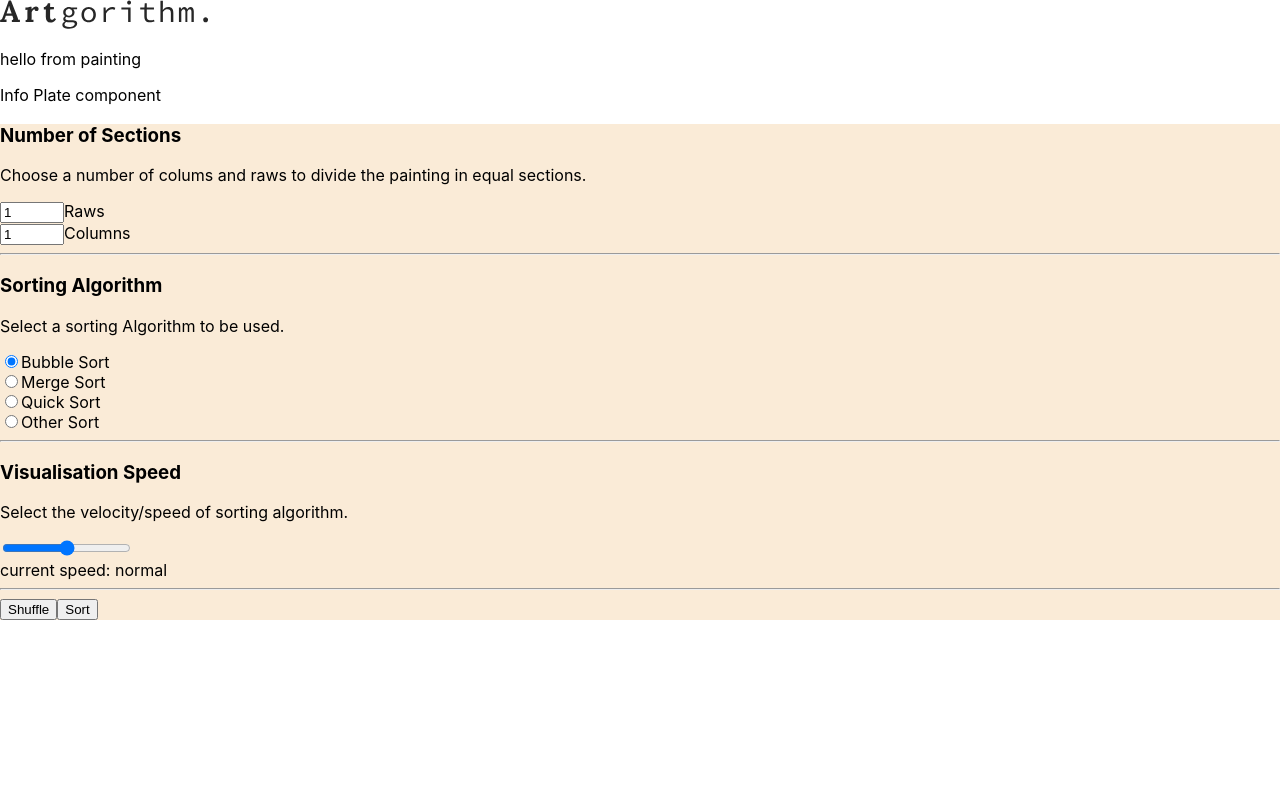
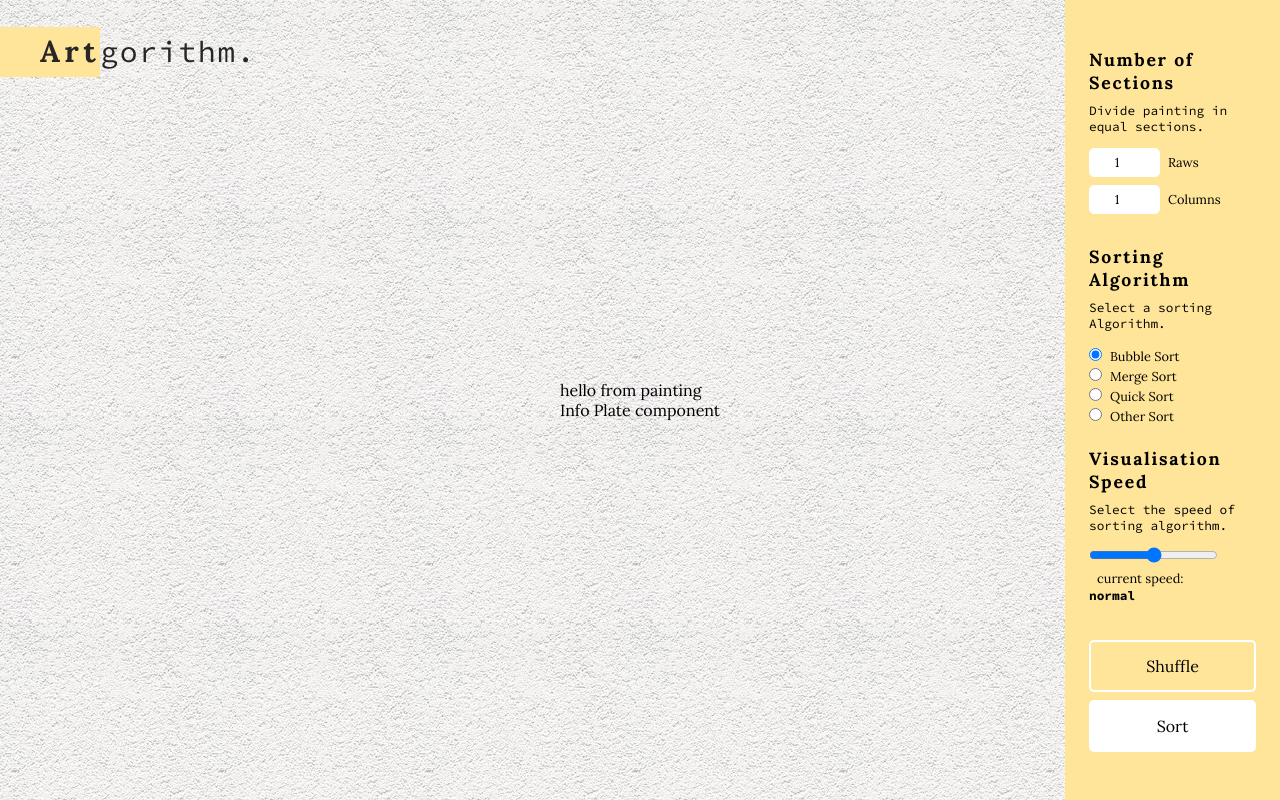
Before and after one commit to JohPik/art-algorithm-visualiser, a React (Create React App) app: page / in a window 1280 px wide. Built offline with nearby package versions, Linux system fonts and the light colour scheme.

Commit message:
Basic Main and form Styling

```diff
--- a/package.json
+++ b/package.json
@@ -6,6 +6,7 @@
     "@testing-library/jest-dom": "^4.2.4",
     "@testing-library/react": "^9.5.0",
     "@testing-library/user-event": "^7.2.1",
+    "node-sass": "^4.14.1",
     "react": "^16.13.1",
     "react-dom": "^16.13.1",
     "react-scripts": "3.4.1"
--- a/public/index.html
+++ b/public/index.html
@@ -10,6 +10,7 @@
       content="Web site created using create-react-app"
     />
     <title>Art-Algorithm-Visualiser</title>
+    <link href="https://fonts.googleapis.com/css2?family=Lora:wght@400;600;700&family=Source+Code+Pro:wght@300;400;700&display=swap" rel="stylesheet">
   </head>
   <body>
     <noscript>You need to enable JavaScript to run this app.</noscript>
--- a/src/App.js
+++ b/src/App.js
@@ -8,8 +8,8 @@ import Form from './components/Form'
 export default function App() {
   return (
     <>
-    <img src="/imgs/logo-artgorithm.svg" alt="Artgorithm logo"/>
-      <div className="main-wrapper">
+      <Header />
+      <div className="main">
         <Wall/>
         <Form/>
       </div>
--- a/src/components/Form.js
+++ b/src/components/Form.js
@@ -6,12 +6,13 @@ export default function Form() {
 
         const {raws, columns, algorithm, speed, disable, handleChange, handleSubmit}  = values;
         const speedVariant = ["very slow", "slow", "normal", "fast", "very fast"]
+        console.log("raws", raws);
 
         return (
             <form onSubmit={handleSubmit}>
                     <div className="form-section">
                         <h3>Number of Sections</h3>
-                        <p>Choose a number of colums and raws to divide the painting in equal sections.</p>
+                        <p>Divide painting in equal sections.</p>
                         <input type="number"  name="raws" min="1" max="100" step="1" value={raws} onChange={handleChange}/>
                         <label htmlFor="raws">Raws</label>
                         <br/>
@@ -19,11 +20,9 @@ export default function Form() {
                         <label htmlFor="columns">Columns</label>
                     </div>
 
-                    <hr/>
-
                     <div className="form-section">
                         <h3>Sorting Algorithm</h3>
-                        <p>Select a sorting Algorithm to be used.</p>
+                        <p>Select a sorting Algorithm.</p>
                         <input
                             type="radio" id="bubble-sort" name="algorithm"
                             checked={algorithm === "bubble-sort"}
@@ -50,21 +49,18 @@ export default function Form() {
                         <label htmlFor="other-sort">Other Sort</label><br/>
                     </div>
 
-                    <hr/>
+                    <div className="form-section">
+                        <h3>Visualisation Speed</h3>
+                        <p>Select the speed of sorting algorithm.</p>
+                        <input type="range" id="speed" name="speed" min="0" max="4" value={speed} onChange={handleChange}/>
+                        <br/>
+                        <label htmlFor="speed">current speed:</label>
+                        <p className="speed-tag">{speedVariant[speed]}</p>
+                    </div>
 
                     <div className="form-section">
-                        <h3>Visualisation Speed</h3>
-                        <p>Select the velocity/speed of sorting algorithm.</p>
-                        <input type="range" id="speed" name="speed" min="0" max="4" value={speed} onChange={handleChange}/>
-                        <br/>
-                        <label htmlFor="speed">current speed: <span className="speed-tag">{speedVariant[speed]}</span></label>
-                    </div>
-
-                    <hr/>
-
-                    <div className="form-section">
-                        <button type="submit" disabled={disable}>Shuffle</button>
-                        <button>Sort</button>
+                        <button type="submit" disabled={disable} className="shadow-button" >Shuffle</button>
+                        <button className="full-button">Sort</button>
                     </div>
                 </form>
         )
--- a/src/components/Header.js
+++ b/src/components/Header.js
@@ -2,8 +2,8 @@ import React from 'react'
 
 export default function Header(){
     return (
-        <p>
-        header component
-        </p>
+        <div className="logo">
+            <img src="/imgs/logo-artgorithm.svg" alt="Artgorithm logo"/>
+        </div>
     )
 }
--- a/src/index.css
+++ /dev/null
@@ -1,19 +0,0 @@
-body {
-  margin: 0;
-  font-family: -apple-system, BlinkMacSystemFont, 'Segoe UI', 'Roboto', 'Oxygen',
-    'Ubuntu', 'Cantarell', 'Fira Sans', 'Droid Sans', 'Helvetica Neue',
-    sans-serif;
-  -webkit-font-smoothing: antialiased;
-  -moz-osx-font-smoothing: grayscale;
-}
-
-code {
-  font-family: source-code-pro, Menlo, Monaco, Consolas, 'Courier New',
-    monospace;
-}
-
-
-/* Form */
-.form-wrapper {
-  background-color: antiquewhite;
-}
--- a/src/index.js
+++ b/src/index.js
@@ -1,6 +1,6 @@
 import React from 'react';
 import ReactDOM from 'react-dom';
-import './index.css';
+import './index.scss';
 import App from './App';
 //import * as serviceWorker from './serviceWorker';
 import { ProductProvider } from './Context'
--- /dev/null
+++ b/src/index.scss
@@ -0,0 +1,132 @@
+
+
+// Main Colors
+$Black: #0A0A0A;
+$Yellow: #FFE599;
+$Turquoise: #B4DDE7;
+$Green: #B2ED9D;
+$Blue: #71A3FF;
+$Pink: #FCC8FA;
+
+
+//Main Fonts
+$FontLora: 'Lora', serif;
+$FontCode: 'Source Code Pro', monospace;
+
+
+* {
+  padding: 0;
+  margin: 0;
+  box-sizing: border-box;
+  font-family: $FontLora;
+  font-size: 1rem;
+}
+
+
+/********** Logo **********/
+.logo {
+  position: absolute;
+
+}
+
+.logo:before {
+  top: 27px;
+  content: "";
+  background-color: $Yellow;
+  position: absolute;
+  left: 0;
+  width: 100px;
+  height: 50px;
+  z-index: 1;
+}
+
+.logo img {
+  top: 40px;
+  left: 40px;
+  position: absolute;
+  z-index: 2;
+}
+
+/********** Main **********/
+.main {
+  background-image: url('/imgs/concrete-tile.jpg');
+  background-size: auto;
+  background-repeat: repeat;
+  width: 100%;
+  height: 100%;
+  min-width: 100vw;
+  min-height: 100vh;
+  display: flex;
+  justify-content: center;
+  align-items: center;
+}
+
+/********** Wall **********/
+
+
+/********** Form **********/
+.form-wrapper {
+  background-color: $Yellow;
+  position: absolute;
+  height: 100%;
+  width: 215px;
+  right: 0;
+}
+
+form {
+  height: 100%;
+  display: flex;
+  flex-direction: column;
+  justify-content: space-between;
+  padding: 48px 24px;
+
+  h3 {
+    font-size: 1.1em;
+    letter-spacing: 0.1em;
+    padding-bottom: 8px;
+  }
+
+  p {
+    font-family: $FontCode;
+    font-size: .8em;
+    padding-bottom: 14px;
+  }
+
+  input[type=number] {
+    margin-bottom: 8px;
+    border: solid white 1px;
+    font-size: .8em;
+    text-align: center;
+    border-radius: 5px;
+    padding: 5px 10px;
+  }
+
+  label {
+    font-size: .8em;
+    padding-left: 8px;
+  }
+
+  button {
+    display: block;
+    margin: auto;
+    border: solid ;
+    width: 100%;
+    padding: 14px;
+    background-color: white;
+    border: 2px solid #FFFFFF;
+    box-sizing: border-box;
+    border-radius: 5px;
+  }
+
+  .shadow-button {
+    background-color: transparent;
+    margin-bottom: 8px;
+  }
+
+  .speed-tag {
+    font-family: $FontCode;
+    font-weight: bold;
+    font-size: .8em;
+  }
+
+}
```
Also changed, not shown: public/imgs/concrete-tile.jpg (added), 1 other file (tests, documents, lock files or other folders).
